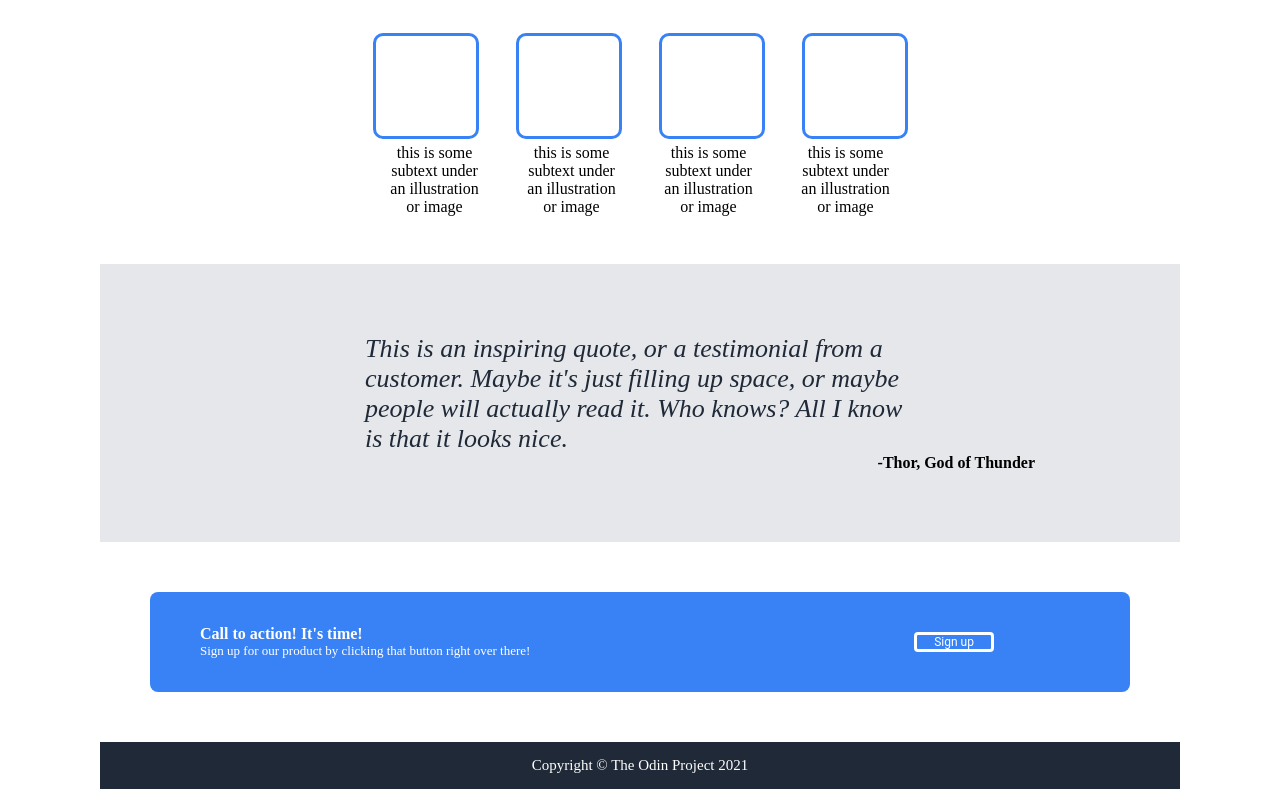
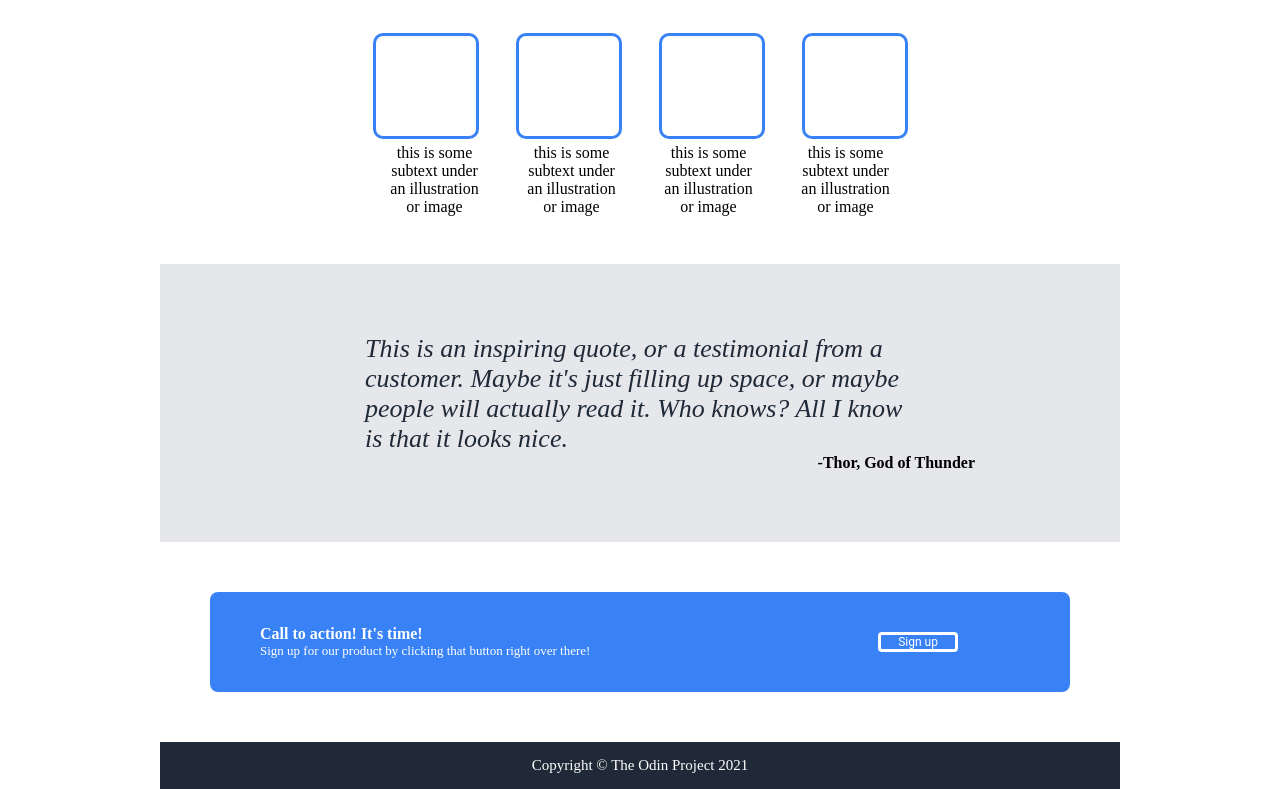
Before and after one commit to craigmasters/landing-page, a plain HTML site: page index.html in a window 1280 px wide. Shown: the part 557-1346 px from the top of the page. Drawn offline with Linux system fonts and the light colour scheme.

Commit message:
Center webpage

```diff
--- a/style.css
+++ b/style.css
@@ -5,10 +5,12 @@
 }
 
 body {
-    margin: 0 100px;
     display: flex;
     flex-direction: column;
     min-width: 800px;
+    max-width: 960px;
+    align-content: center;
+    margin: auto;
 }
 
 .header {
```
